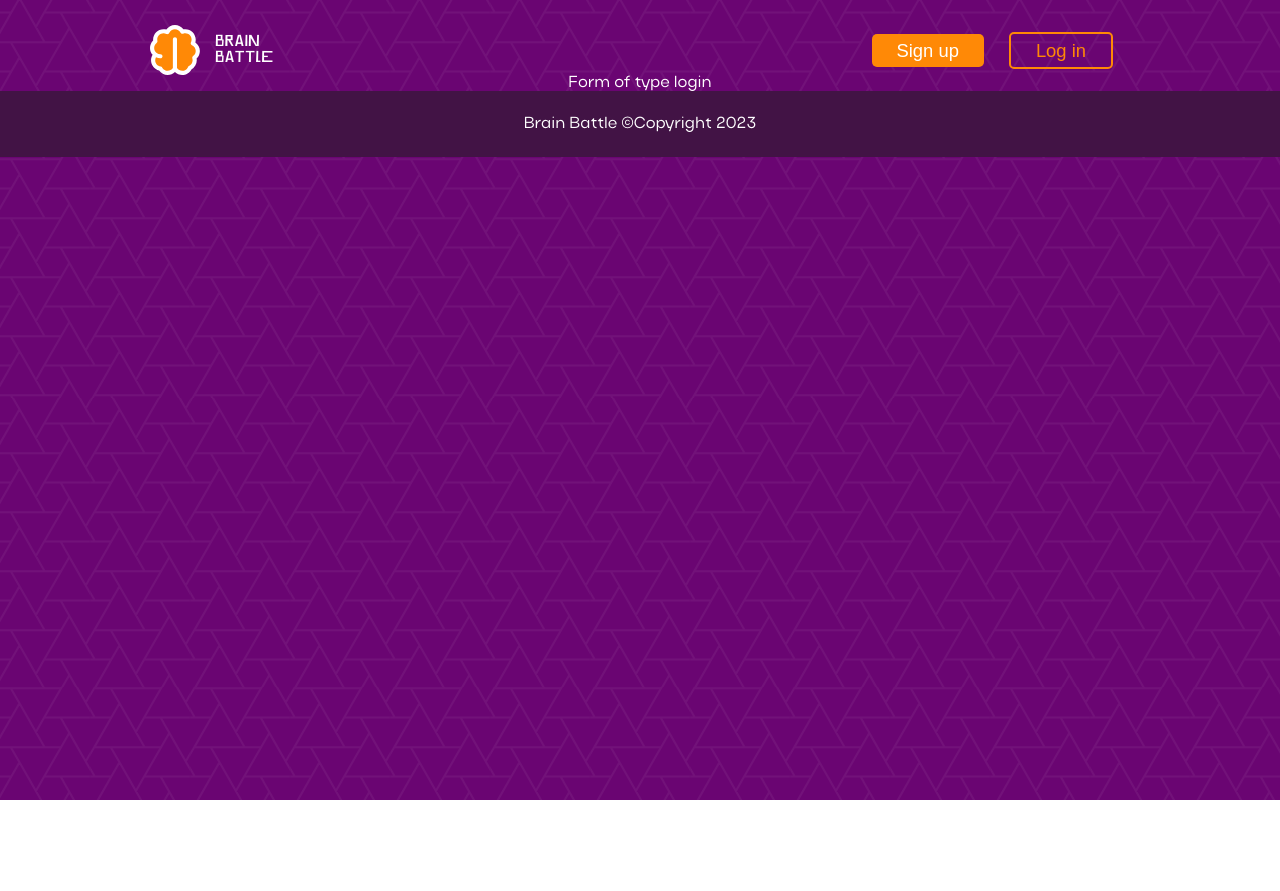
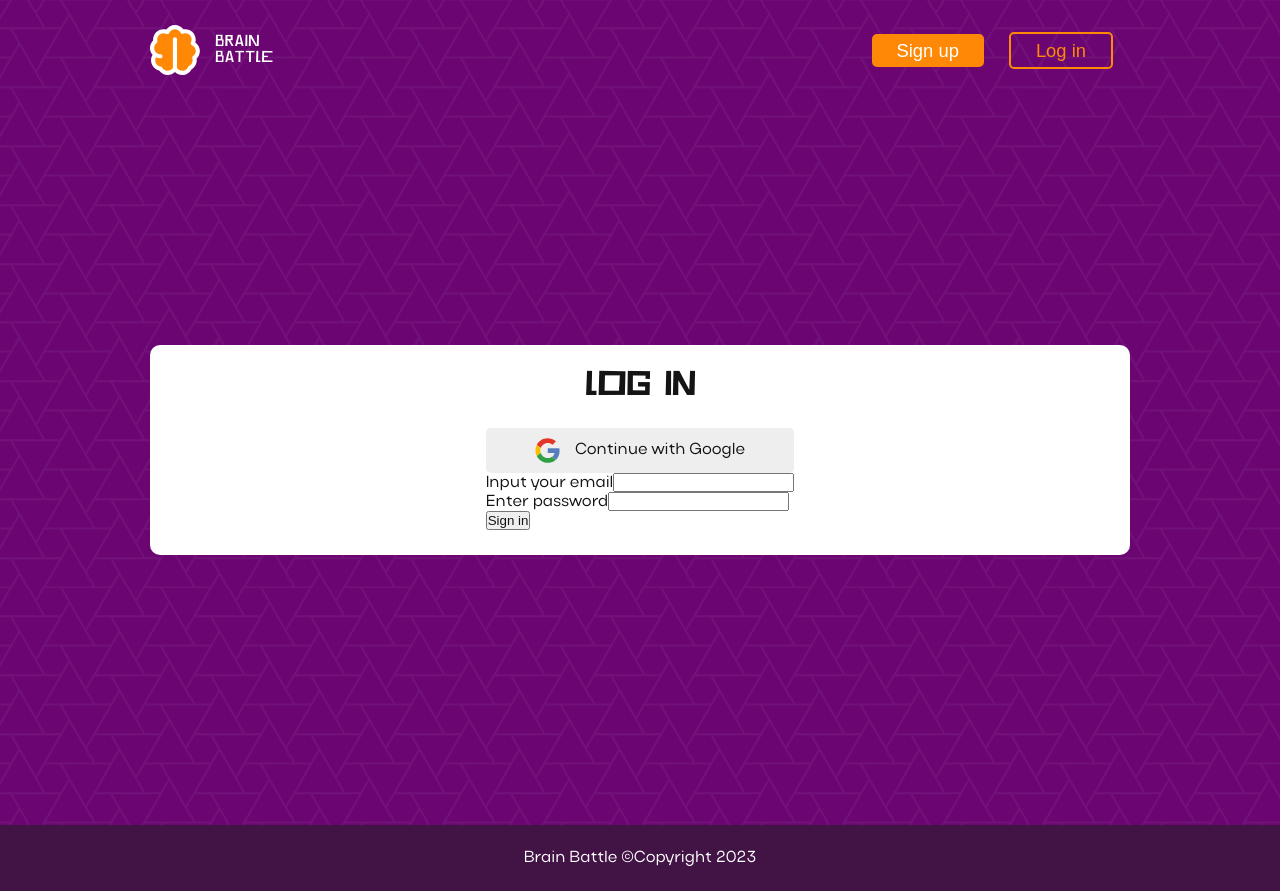
Before and after one commit to viktor-kindrat/brain-battle, a React (Create React App) app: page /logIn in a window 1280 px wide. Before the commit the page ends 800 px from the top, so only its background shows below. Built offline with nearby package versions, Linux system fonts and the light colour scheme.

Commit message:
Form fields layout

```diff
--- a/src/Components/Form/Form.jsx
+++ b/src/Components/Form/Form.jsx
@@ -1,9 +1,51 @@
 import "./Styles/Form.css"
 
-function Form ({type}){
+import googleIcon from "./Svg/google.svg"
+
+function Form({ type }) {
     return (
         <form action="" className="Form">
-            Form of type {type}
+            <div className="Form__content-container">
+                <h2 className="Form__headline">{(type === "reg" ? "Create an account" : "Log in")}</h2>
+                <div className="Form__fields">
+                    <a href="https://brain-battle-server.onrender.com/auth/google" className="Form__button"> <img className="Form__btn-icon" height={25} src={googleIcon} alt="google icon" />Continue with Google</a>
+                    {
+                        (type === "log") ? <>
+                            <div className="Form__fields-container">
+                                <div className="Form__input-container">
+                                    <label htmlFor="form-email" className="Form__label">Input your email</label>
+                                    <input id="form-email" type="text" name="email" className="Form__input" />
+                                </div>
+                                <div className="Form__input-container">
+                                    <label htmlFor="form-password" className="Form__label">Enter password</label>
+                                    <input id="form-password" type="password" name="password" className="Form__input" />
+                                </div>
+                            </div>
+                        </> : <>
+                            <div className="Form__fields-container">
+                                <div className="Form__input-container">
+                                    <div className="Form__avatar-template"></div>
+                                    <label htmlFor="form-avatar" className="Form__label">Set profile image</label>
+                                    <input id="form-avatar" type="file" name="avatar" className="Form__input" />
+                                </div>
+                                <div className="Form__input-container">
+                                    <label htmlFor="form-email" className="Form__label">Input your email</label>
+                                    <input id="form-email" type="text" name="email" className="Form__input" />
+                                </div>
+                                <div className="Form__input-container">
+                                    <label htmlFor="form-password" className="Form__label">Enter password</label>
+                                    <input id="form-password" type="password" name="password" className="Form__input" />
+                                </div>
+                                <div className="Form__input-container">
+                                    <label htmlFor="form-password-confirmation" className="Form__label">Confirm password</label>
+                                    <input id="form-password-confirmation" type="password" name="password" className="Form__input" />
+                                </div>
+                            </div>
+                        </>
+                    }
+                    <button type="submit">{(type === "reg" ? "Sign up" : "Sign in")}</button>
+                </div>
+            </div>
         </form>
     )
 }
--- a/src/Components/Form/Styles/Form.css
+++ b/src/Components/Form/Styles/Form.css
@@ -0,0 +1,63 @@
+.Form {
+  display: flex;
+  align-items: center;
+  justify-content: center;
+  flex-direction: column;
+  gap: 25px;
+  width: 100%;
+  min-height: min(100vh, 750px);
+  padding: 25px 150px;
+}
+.Form * {
+  color: #141414;
+}
+.Form .Form__content-container {
+  display: flex;
+  align-items: center;
+  justify-content: center;
+  flex-direction: column;
+  gap: 25px;
+  border-radius: 10px;
+  -webkit-border-radius: 10px;
+  -moz-border-radius: 10px;
+  -ms-border-radius: 10px;
+  -o-border-radius: 10px;
+  padding: 25px;
+  width: 100%;
+  height: 100%;
+  background: #ffffff;
+}
+.Form .Form__content-container .Form__headline {
+  font-family: "Harms";
+  font-size: calc(20px + 1vw);
+  line-height: 100%;
+  font-weight: 600;
+}
+.Form .Form__content-container .Form__button {
+  background: #eeeeee;
+  border-radius: 5px;
+  color: #141414;
+  padding: 10px 25px;
+  -webkit-border-radius: 5px;
+  -moz-border-radius: 5px;
+  -ms-border-radius: 5px;
+  -o-border-radius: 5px;
+  display: flex;
+  align-items: center;
+  justify-content: center;
+  flex-direction: row;
+  gap: 15px;
+  text-decoration: none;
+}
+.Form .Form__content-container .Form__button .Form__btn-icon {
+  height: 25px;
+  width: 25px;
+  object-fit: contain;
+  object-position: center;
+}
+
+@media screen and (max-width: 800px) {
+  .Form {
+    padding: 5px;
+  }
+}
--- a/src/Components/Form/Styles/Form.scss
+++ b/src/Components/Form/Styles/Form.scss
@@ -0,0 +1,48 @@
+@import "../../variable.scss";
+@import "../../mixin.scss";
+
+.Form {
+    @include flex(center, center, column, 25px);
+    width: 100%;
+    min-height: $minHeight;
+    padding: $pagePadding;
+
+    * {
+        color: $dark
+    }
+
+    .Form__content-container {
+        @include flex(center, center, column, 25px);
+        @include borderRadius(10px);
+        padding: $pagePaddingMobile;
+        width: 100%;
+        height: 100%;
+        background: #ffffff;
+
+        .Form__headline {
+            font-family: "Harms";
+            font-size: $headlineFZ;
+            line-height: 100%;
+            font-weight: 600;
+        }
+
+        .Form__button {
+            @include block(#eeeeee, 5px, $dark, 10px 25px);
+            @include flex(center, center, row, 15px);
+            text-decoration: none;
+
+            .Form__btn-icon {
+                height: 25px;
+                width: 25px;
+                object-fit: contain;
+                object-position: center;
+            }
+        }
+    }
+}
+
+@media screen and (max-width: 800px) {
+    .Form {
+        padding: 5px;
+    }
+}
--- a/src/Components/Header/Styles/Header.scss
+++ b/src/Components/Header/Styles/Header.scss
@@ -54,7 +54,7 @@
 
             &:hover {
                 @include transform(translateY(-2px));
-                box-shadow: 0 3px 5px #14141430
+                box-shadow: 0 3px 5px $shadowDark
             }
         }
 
--- a/src/Components/Home/Styles/Home.css
+++ b/src/Components/Home/Styles/Home.css
@@ -5,7 +5,7 @@
   flex-direction: column;
   gap: 25px;
   min-height: min(100vh, 750px);
-  padding: pagePadding;
+  padding: 25px 150px;
 }
 .Home .Home__content-container {
   display: flex;
--- a/src/Components/Home/Styles/Home.scss
+++ b/src/Components/Home/Styles/Home.scss
@@ -3,8 +3,8 @@
 
 .Home {
     @include flex(center, center, column, 25px);
-    min-height: min(100vh, 750px);
-    padding: pagePadding;
+    min-height: $minHeight;
+    padding: $pagePadding;
 
     .Home__content-container {
         @include flex(center, center, column, 25px);
@@ -36,7 +36,7 @@
 
                 &:hover {
                     @include transform(translateY(-2px));
-                    box-shadow: 0 3px 5px #14141430
+                    box-shadow: 0 3px 5px $shadowDark
                 }
             }
 
--- a/src/Components/Main/Main.jsx
+++ b/src/Components/Main/Main.jsx
@@ -9,8 +9,8 @@
         <main className="Main">
             <Routes>
                 <Route path="/" element={<Home />}></Route>
-                <Route path="/signUp" element={<Form type="register" />}></Route>
-                <Route path="/logIn" element={<Form type="login" />}></Route>
+                <Route path="/signUp" element={<Form type="reg" />}></Route>
+                <Route path="/logIn" element={<Form type="log" />}></Route>
             </Routes>
         </main>
     )
--- a/src/Components/Main/Styles/Main.css
+++ b/src/Components/Main/Styles/Main.css
@@ -1,3 +1,4 @@
 .Main {
+  width: 100%;
   padding-top: 75px;
 }
--- a/src/Components/Main/Styles/Main.scss
+++ b/src/Components/Main/Styles/Main.scss
@@ -1,3 +1,4 @@
 .Main {
+    width: 100%;
     padding-top: 75px;
 }
--- a/src/Components/variable.scss
+++ b/src/Components/variable.scss
@@ -2,9 +2,13 @@
 $pagePadding: 25px 150px;
 $pagePaddingMobile: 25px;
 $scrollbarWidth: 15px;
+$minHeight: min(100vh, 750px);
+$headlineFZ: calc(20px + 1vw);
 
 // colors
 $primary: #6A0572;
 $primaryDark: #421345;
 $secondary: #FF8906;
 $accent: #82D173;
+$dark: #141414;
+$shadowDark: #14141430;
```
Also changed, not shown: src/Components/Form/Svg/google.svg (added).
